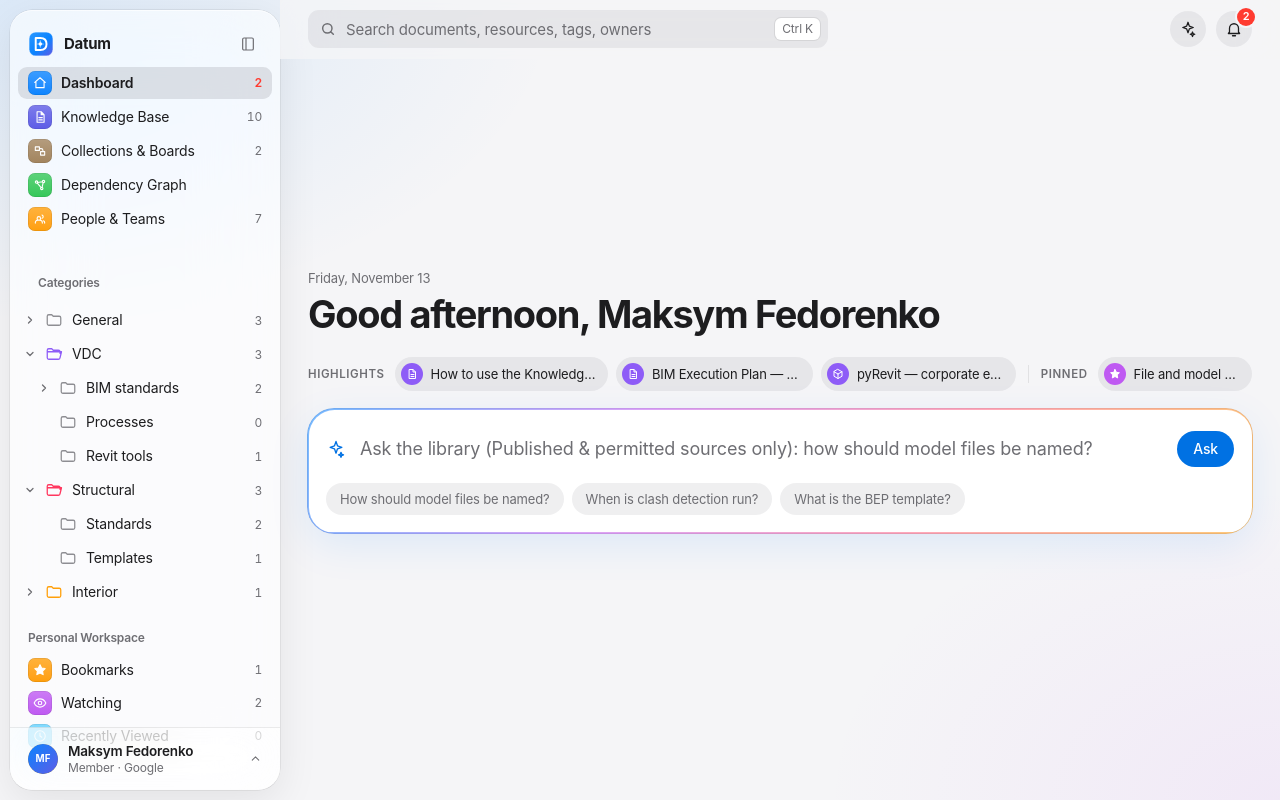
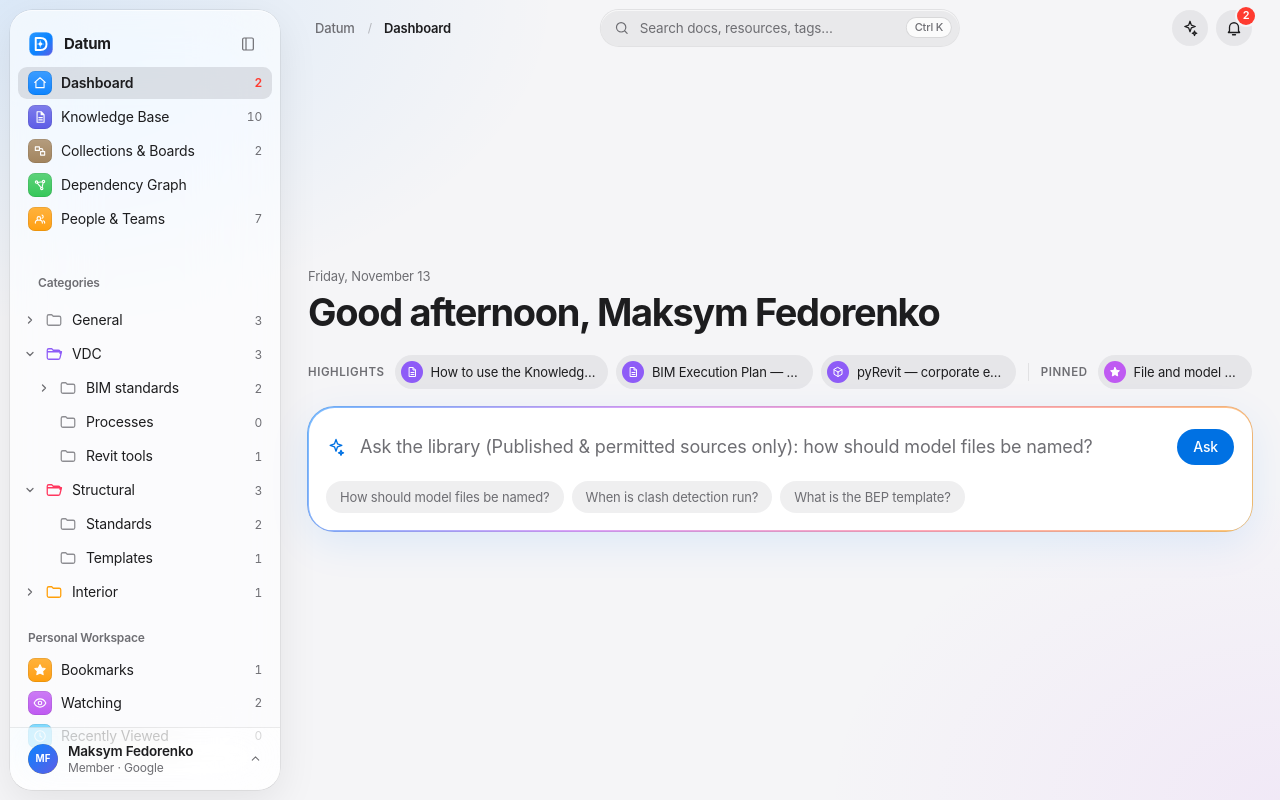
Before and after one commit to mackiefee/datum, a Next.js app: page / in a window 1280 px wide. Built offline with nearby package versions, Linux system fonts and the light colour scheme; no server answers.

Commit message:
feat(ui): add 3-zone topbar with in-place morphing spotlight search

```diff
--- a/src/App.js
+++ b/src/App.js
@@ -82,7 +82,6 @@ export function App() {
   const [catFilter, setCatFilter] = useState("all");
   const [open, setOpen] = useState(["vdc", "str"]);
   const [q, setQ] = useState("");
-  const [foc, setFoc] = useState(false);
   const [f, setF] = useState({});
   const [sel, setSel] = useState(null);
   const [ai, setAi] = useState(false);
@@ -221,7 +220,6 @@ export function App() {
     });
   }, [sessionClaims, matchedUser, sessionEmail, activeUserId]);
 
-  const inp = useRef(null);
   const dxr = useRef(null);
   const [sc, setSc] = useState(false);
 
@@ -975,32 +973,68 @@ export function App() {
     </aside>
 
     <div className="main">
-      <div className=${"bar" + (sc ? " sc" : "")}>
+      <div className=${"bar" + (sc ? " sc" : "") + (pal ? " pal-open" : "")}>
+        <div className="bar-l">
           <button className="ib menu" aria-label="Menu" onClick=${() => setNav(true)}>${html`<${Ic} n="menu" s=${18} />`}</button>
-        <div className="sw">
-          <svg width="16" height="16" viewBox="0 0 24 24" fill="none" stroke="currentColor" strokeWidth="2.2" strokeLinecap="round">
-            <circle cx="11" cy="11" r="7" />
-            <path d="M20 20l-4-4" />
-          </svg>
-          <input
-            ref=${inp}
-            value=${q}
-            onChange=${(e) => {
-              setQ(e.target.value);
+          <nav className="bar-crumb" aria-label="Breadcrumb">
+            <button
+              type="button"
+              className="bar-crumb-btn"
+              onClick=${() => {
+                if (edt) setEdt(null);
+                else if (rr) setRead(null);
+                else goHome();
+              }}
+            >
+              Datum
+            </button>
+            ${edt
+              ? html`<span className="bar-crumb-sep">/</span>
+                  <button type="button" className="bar-crumb-btn" onClick=${() => setEdt(null)}>
+                    ${edt.id ? "Edit Document" : "New Draft"}
+                  </button>
+                  <span className="bar-crumb-sep">/</span>
+                  <span className="bar-crumb-cur">${edt.title || "Untitled"}</span>`
+              : rr
+              ? html`<span className="bar-crumb-sep">/</span>
+                  <button
+                    type="button"
+                    className="bar-crumb-btn"
+                    onClick=${() => {
                       setRead(null);
-              if (!["lib", "kb", "reslib"].includes(view)) setView("lib");
+                      if (rr.node) go(rr.node);
                     }}
-            onFocus=${(e) => {
-              e.target.blur();
-              setPal(true);
-            }}
-            onBlur=${() => setTimeout(() => setFoc(false), 150)}
-            placeholder="Search documents, resources, tags, owners"
-            aria-label="Search"
-          />
-          ${!foc && !q && html`<kbd>${KB}</kbd>`}
+                  >
+                    ${(byId(rr.node, tree) && byId(rr.node, tree).name) || pageTitle}
+                  </button>
+                  <span className="bar-crumb-sep">/</span>
+                  <span className="bar-crumb-cur">${rr.title}</span>`
+              : curCat && curCat.path && curCat.path.length > 1
+              ? html`<span className="bar-crumb-sep">/</span>
+                  <span className="bar-crumb-btn" style=${{ pointerEvents: "none" }}>${curCat.path[0]}</span>
+                  <span className="bar-crumb-sep">/</span>
+                  <span className="bar-crumb-cur">${pageTitle}</span>`
+              : html`<span className="bar-crumb-sep">/</span>
+                  <span className="bar-crumb-cur">${pageTitle}</span>`}
+          </nav>
         </div>
 
+        <${Pal}
+          open=${pal}
+          onOpen=${() => setPal(true)}
+          close=${() => setPal(false)}
+          catalogQ=${q}
+          onClearCatalogQ=${() => setQ("")}
+          kb=${KB}
+          res=${visibleRes}
+          tree=${tree}
+          role=${role}
+          recentSearches=${recentSearches}
+          onLogSearch=${logSearch}
+          act=${pa}
+        />
+
+        <div className="bar-r">
           ${can.createDraft(role) &&
           html`<button
             className="btn p cr"
@@ -1050,6 +1084,7 @@ export function App() {
           html`<button className="ib" title="Notifications" aria-label="Notifications" onClick=${() => setBell(!bell)}>
             ${html`<${Ic} n="bell" s=${18} />`}${unread > 0 && html`<span className="dot">${unread}</span>`}
           </button>`}
+        </div>
       </div>
 
       ${edt &&
@@ -1417,17 +1452,6 @@ export function App() {
       flash=${flash}
     />`}
 
-    ${pal &&
-    html`<${Pal}
-      res=${visibleRes}
-      tree=${tree}
-      role=${role}
-      recentSearches=${recentSearches}
-      onLogSearch=${logSearch}
-      close=${() => setPal(false)}
-      act=${pa}
-    />`}
-
     ${pubTarget &&
     html`<${PublicPreviewModal} target=${pubTarget} res=${res} imgs=${imgs} close=${() => setPubTarget(null)} />`}
 
--- a/src/components/CommandPalette.js
+++ b/src/components/CommandPalette.js
@@ -63,8 +63,13 @@ export function Pal(p) {
   ];
 
   useEffect(() => {
-    ref.current.focus();
-  }, []);
+    if (p.open) {
+      if (p.catalogQ && !q) setQ(p.catalogQ);
+      ref.current && ref.current.focus();
+    } else {
+      ref.current && ref.current.blur();
+    }
+  }, [p.open]);
   useEffect(() => {
     setI(0);
   }, [q]);
@@ -75,6 +80,13 @@ export function Pal(p) {
   };
 
   const key = (e) => {
+    if (!p.open) {
+      if (e.key === "Enter" || e.key === "ArrowDown") {
+        e.preventDefault();
+        p.onOpen && p.onOpen();
+      }
+      return;
+    }
     if (e.key === "ArrowDown") {
       e.preventDefault();
       setI((x) => Math.min(x + 1, it.length - 1));
@@ -84,21 +96,88 @@ export function Pal(p) {
     } else if (e.key === "Enter") {
       if (s && p.onLogSearch) p.onLogSearch(q.trim(), arts.length);
       it[i] && it[i].run();
-    } else if (e.key === "Escape") p.close();
+    } else if (e.key === "Escape") {
+      e.preventDefault();
+      p.close && p.close();
+    }
   };
 
-  return html`<div>
-    <div className="ov" style=${{ background: "rgba(0,0,0,.22)", zIndex: 75 }} onClick=${p.close}></div>
-    <div className="pal" role="dialog" aria-modal="true">
-      <div className="pq">
-        <${Ic} n="search" s=${20} />
-        <input ref=${ref} value=${q} onChange=${(e) => setQ(e.target.value)} onKeyDown=${key} placeholder="Search documents, resources, collections & actions" />
-        <kbd>Esc</kbd>
+  return html`<div className=${"sw" + (p.open ? " open" : "")}>
+    <div
+      className=${"sw-ov" + (p.open ? " on" : "")}
+      onClick=${p.close}
+      aria-hidden="true"
+    ></div>
+    <div
+      className="sw-morph"
+      role=${p.open ? "dialog" : "search"}
+      aria-expanded=${p.open}
+      aria-modal=${p.open ? "true" : undefined}
+    >
+      <div
+        className="sw-head"
+        onClick=${() => {
+          if (!p.open && p.onOpen) p.onOpen();
+        }}
+      >
+        <span className="sw-ico"><${Ic} n="search" s=${16} /></span>
+        <input
+          ref=${ref}
+          value=${p.open ? q : p.catalogQ || q}
+          onFocus=${() => {
+            if (!p.open && p.onOpen) p.onOpen();
+          }}
+          onChange=${(e) => {
+            if (!p.open && p.onOpen) p.onOpen();
+            setQ(e.target.value);
+          }}
+          onKeyDown=${key}
+          placeholder=${p.open ? "Search documents, resources, collections & actions…" : "Search docs, resources, tags…"}
+          aria-label="Search"
+        />
+        ${!p.open && (p.catalogQ || q)
+          ? html`<button
+              type="button"
+              className="sw-clr"
+              onClick=${(e) => {
+                e.stopPropagation();
+                setQ("");
+                p.onClearCatalogQ && p.onClearCatalogQ();
+              }}
+              title="Clear search"
+              aria-label="Clear search"
+            >×</button>`
+          : p.open && q
+          ? html`<button
+              type="button"
+              className="sw-clr"
+              onClick=${(e) => {
+                e.stopPropagation();
+                setQ("");
+                ref.current && ref.current.focus();
+              }}
+              title="Clear query"
+              aria-label="Clear query"
+            >×</button>`
+          : null}
+        <kbd
+          onClick=${(e) => {
+            if (p.open) {
+              e.stopPropagation();
+              p.close && p.close();
+            }
+          }}
+          style=${{ cursor: p.open ? "pointer" : "default" }}
+        >${p.open ? "Esc" : p.kb || "Ctrl K"}</kbd>
       </div>
+      <div className="sw-body" aria-hidden=${!p.open}>
+        <div className="sw-body-in">
           <div className="pl2">
             ${it.map(
               (x, k) => html`<button
                 key=${k}
+                type="button"
+                tabIndex=${p.open ? 0 : -1}
                 className=${"pi" + (k === i ? " on" : "")}
                 onMouseMove=${() => setI(k)}
                 onClick=${() => {
@@ -111,7 +190,9 @@ export function Pal(p) {
               </button>`
             )}
           </div>
-      <div className="pf"><span>↑↓ select</span><span>↵ open</span></div>
+          <div className="pf"><span>↑↓ select</span><span>↵ open</span><span>esc close</span></div>
+        </div>
+      </div>
     </div>
   </div>`;
 }
--- a/src/styles/polish.css
+++ b/src/styles/polish.css
@@ -235,3 +235,43 @@ mark{background:color-mix(in srgb,#ffd60a 50%,transparent);color:inherit;border-
   .app.sb-col .me-btn .t,
   .app.sb-col .me-btn .me-chv{display:none}
 }
+
+/* Balanced 3-Zone Topbar & Centered Spotlight Search Pill */
+.bar{display:grid;grid-template-columns:minmax(0,1fr) auto minmax(0,1fr);align-items:center;gap:16px;padding:10px 28px}
+.bar,.bar.sc{background:transparent;backdrop-filter:none;-webkit-backdrop-filter:none;border-bottom-color:transparent;box-shadow:none}
+@media(min-width:1500px){.bar{padding-left:40px;padding-right:40px}}
+.bar-l{display:flex;align-items:center;gap:10px;min-width:0;justify-self:start}
+.bar-crumb{display:flex;align-items:center;gap:6px;min-width:0;font-size:13px;color:var(--sub);white-space:nowrap;overflow:hidden}
+.bar-crumb-btn{color:var(--sub);font-size:13px;font-weight:500;padding:4px 7px;border-radius:7px;transition:background .15s,color .15s;overflow:hidden;text-overflow:ellipsis;white-space:nowrap}
+.bar-crumb-btn:hover{background:var(--fill);color:var(--text)}
+.bar-crumb-sep{opacity:.45;font-size:12px;flex:none;user-select:none}
+.bar-crumb-cur{color:var(--text);font-weight:600;padding:4px 6px;overflow:hidden;text-overflow:ellipsis;white-space:nowrap;max-width:260px}
+.bar.pal-open{z-index:90}
+.bar .sw{position:relative;width:clamp(260px,28vw,380px);height:36px;max-width:100%;margin:0;justify-self:center;flex:none;z-index:86}
+.sw-ov{position:fixed;inset:0;z-index:84;background:rgba(0,0,0,.38);backdrop-filter:blur(5px);-webkit-backdrop-filter:blur(5px);opacity:0;pointer-events:none;transition:opacity .26s cubic-bezier(.22,1,.36,1)}
+.sw-ov.on{opacity:1;pointer-events:auto}
+.sw-morph{position:absolute;top:0;left:50%;transform:translateX(-50%);width:100%;border-radius:20px;background:color-mix(in srgb,var(--fill) 88%,var(--surface));box-shadow:inset 0 1px 0 var(--hl),0 0 0 1px var(--line);overflow:hidden;z-index:86;transition:width .38s cubic-bezier(.22,1,.36,1),border-radius .38s cubic-bezier(.22,1,.36,1),background .25s ease,box-shadow .38s cubic-bezier(.22,1,.36,1),transform .38s cubic-bezier(.22,1,.36,1)}
+.sw:not(.open) .sw-morph:hover{background:var(--fill2);box-shadow:inset 0 1px 0 var(--hl),0 0 0 1px color-mix(in srgb,var(--text) 18%,var(--line))}
+.sw.open .sw-morph{width:min(620px,calc(100vw - 28px));transform:translateX(-50%) translateY(4px);border-radius:22px;background:color-mix(in srgb,var(--surface) 92%,transparent);backdrop-filter:saturate(200%) blur(40px);-webkit-backdrop-filter:saturate(200%) blur(40px);box-shadow:inset 0 1px 0 var(--hl),0 0 0 1px color-mix(in srgb,var(--blue) 42%,var(--line)),0 28px 80px rgba(0,0,0,.6),0 0 42px color-mix(in srgb,var(--blue) 14%,transparent)}
+.sw-head{display:flex;align-items:center;gap:10px;height:36px;padding:0 8px 0 13px;border-bottom:.5px solid transparent;cursor:pointer;transition:height .36s cubic-bezier(.22,1,.36,1),padding .36s cubic-bezier(.22,1,.36,1),border-color .25s ease}
+.sw.open .sw-head{height:50px;padding:0 14px 0 16px;border-bottom-color:var(--line);cursor:default}
+.sw-ico{display:inline-grid;place-items:center;color:var(--sub);flex:none;transition:color .25s ease,transform .36s cubic-bezier(.22,1,.36,1)}
+.sw.open .sw-ico{color:var(--blue);transform:scale(1.1)}
+.sw-head input{flex:1;min-width:0;width:auto;height:100%;border:0;border-radius:0;background:transparent!important;box-shadow:none!important;padding:0;outline:none;font-size:13.5px;color:var(--text);cursor:pointer;transition:font-size .3s cubic-bezier(.22,1,.36,1)}
+.sw.open .sw-head input{font-size:16px;cursor:text}
+.sw-head input::placeholder{color:var(--sub)}
+.sw-head kbd{position:static;font-family:inherit;font-size:11px;font-weight:500;line-height:1;color:var(--sub);background:color-mix(in srgb,var(--surface) 80%,transparent);border-radius:999px;padding:4px 8px;box-shadow:0 0 0 1px var(--line);flex:none;transition:background .15s,color .15s}
+.sw.open .sw-head kbd:hover{background:var(--fill2);color:var(--text)}
+.sw-clr{position:static;width:20px;height:20px;border-radius:50%;background:var(--fill2);color:var(--sub);display:grid;place-items:center;font-size:13px;line-height:1;flex:none;transition:background .15s,color .15s}
+.sw-clr:hover{color:var(--text);background:var(--fill)}
+.sw-body{display:grid;grid-template-rows:0fr;opacity:0;pointer-events:none;transition:grid-template-rows .36s cubic-bezier(.22,1,.36,1),opacity .22s ease}
+.sw.open .sw-body{grid-template-rows:1fr;opacity:1;pointer-events:auto}
+.sw-body-in{overflow:hidden;min-height:0;transform:translateY(-8px);transition:transform .36s cubic-bezier(.22,1,.36,1)}
+.sw.open .sw-body-in{transform:translateY(0)}
+.bar-r{display:flex;align-items:center;gap:8px;justify-self:end;flex:none}
+@media(max-width:860px){
+  .bar{display:flex;gap:10px;padding:10px 14px}
+  .bar-crumb{display:none}
+  .bar .sw{flex:1;width:auto}
+  .sw.open .sw-morph{position:fixed;top:calc(10px + env(safe-area-inset-top,0px));left:50%;transform:translateX(-50%);width:calc(100vw - 24px)}
+}
```
Lines whose indentation alone changed are shown as unchanged.
